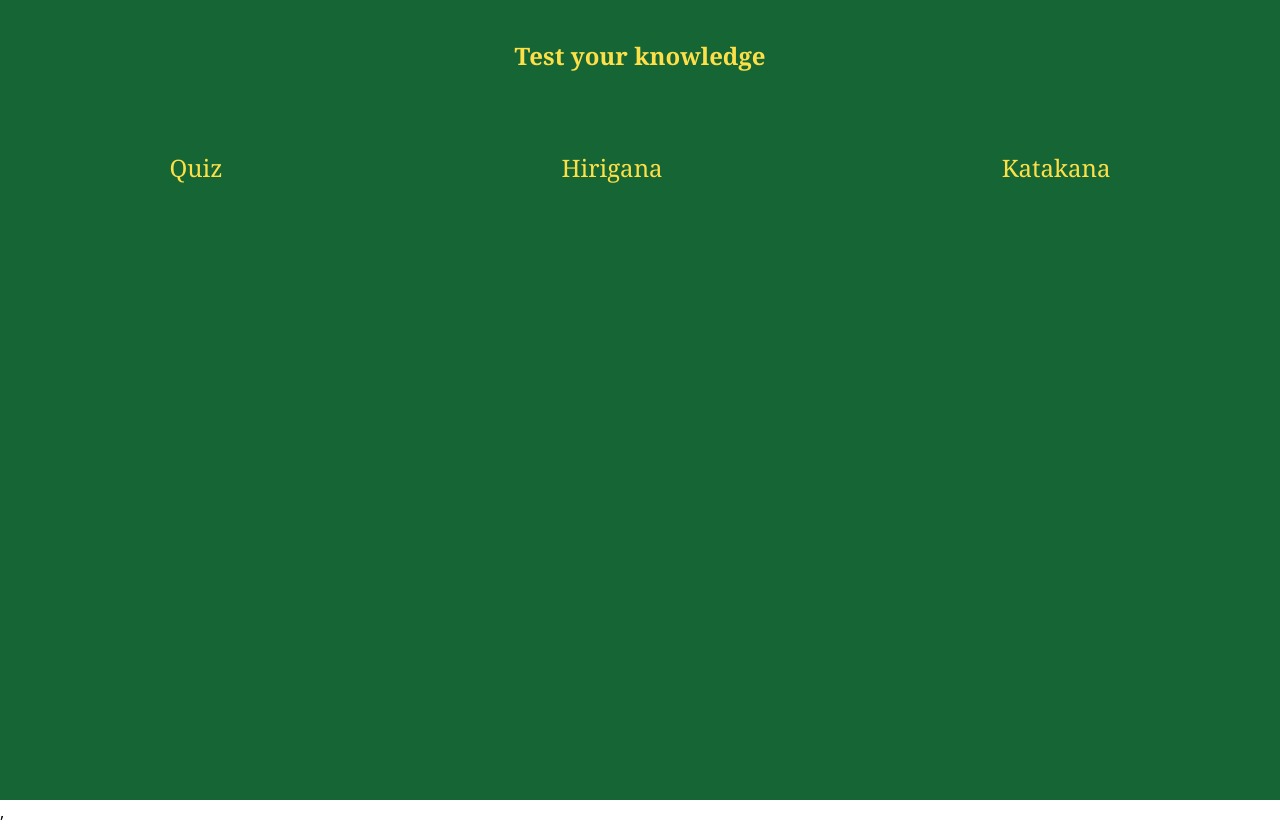
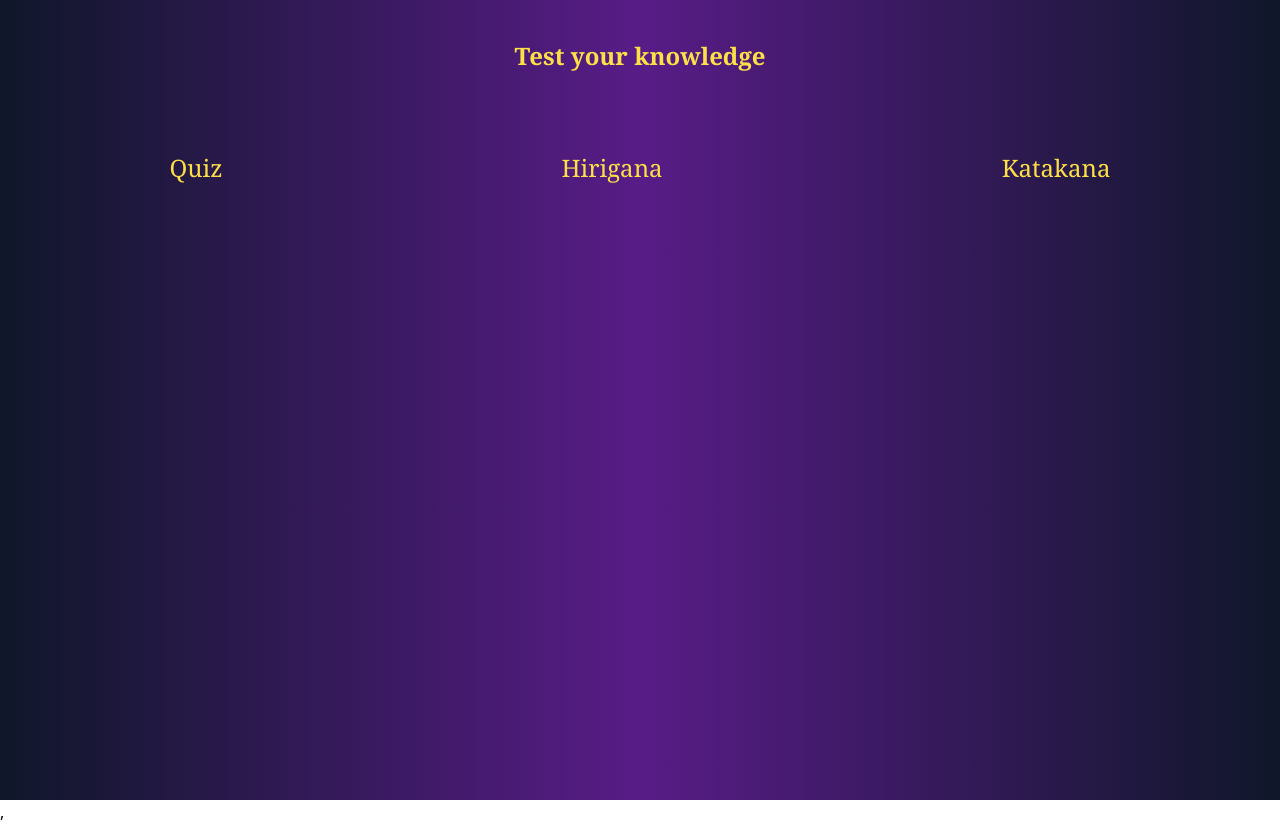
Before and after one commit to Akwei001/Japanese-Game, a React (Vite) app: page / in a window 1280 px wide. Built offline with nearby package versions, Linux system fonts and the light colour scheme.

Commit message:
backgrounds changed

```diff
--- a/src/Home.jsx
+++ b/src/Home.jsx
@@ -3,7 +3,7 @@ import { Link } from 'react-router-dom';
 
 function Home() {
   return (
-    <div className='min-h-screen bg-green-800 text-yellow-300 text-center text-2xl  font-serif'>
+    <div className='min-h-screen bg-gradient-to-r from-slate-900 via-purple-900 to-slate-900 text-yellow-300 text-center text-2xl  font-serif'>
       <h1 className=' font-bold p-10'>Test your knowledge</h1>
       <div className='flex justify-around mt-10'>
         <Link to='Quiz'>Quiz</Link>
--- a/src/Quiz.jsx
+++ b/src/Quiz.jsx
@@ -229,7 +229,7 @@ function Quiz() {
   }, []);
 
   return (
-    <div className='min-h-screen bg-green-800 text-white text-center'>
+    <div className='min-h-screen bg-gradient-to-r from-slate-900 via-purple-900 to-slate-900 text-white text-center'>
       <header className='p-6 mb-8'>
         <h1 className='text-2xl font-bold uppercase'>
           Japanese Quiz
--- a/src/hirigana.jsx
+++ b/src/hirigana.jsx
@@ -81,7 +81,7 @@ function Hirigana() {
   const [htile, setHtile] = useState(hiriganaTile);
   return (
     <div
-      className='min-h-screen bg-green-800 text-white text-center text-2xl
+      className='min-h-screen bg-gradient-to-r from-slate-900 via-purple-900 to-slate-900 bg-green-800 text-white text-center text-2xl
     font-bold uppercase'
     >
       <p>Hirigana page</p>
--- a/src/katakana.jsx
+++ b/src/katakana.jsx
@@ -79,7 +79,7 @@ const katakanaTile = [
 function Katakana() {
   const [ktile, setKtile] = useState(katakanaTile);
   return (
-    <div className='min-h-screen bg-green-800 text-white text-center text-2xl font-bold uppercase'>
+    <div className='min-h-screen bg-gradient-to-r from-slate-900 via-purple-900 to-slate-900 text-white text-center text-2xl font-bold uppercase'>
       <p>Katakana page</p>
       <div className='flex'>
         <Link to='/'>Home</Link>
```
